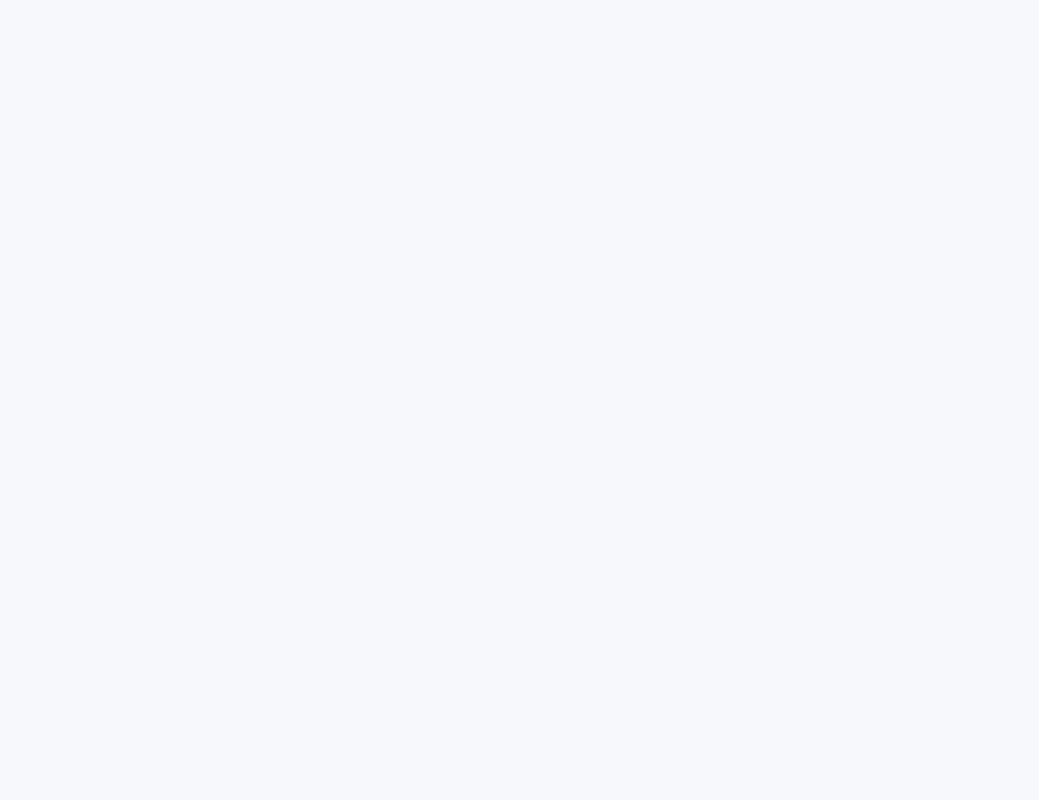
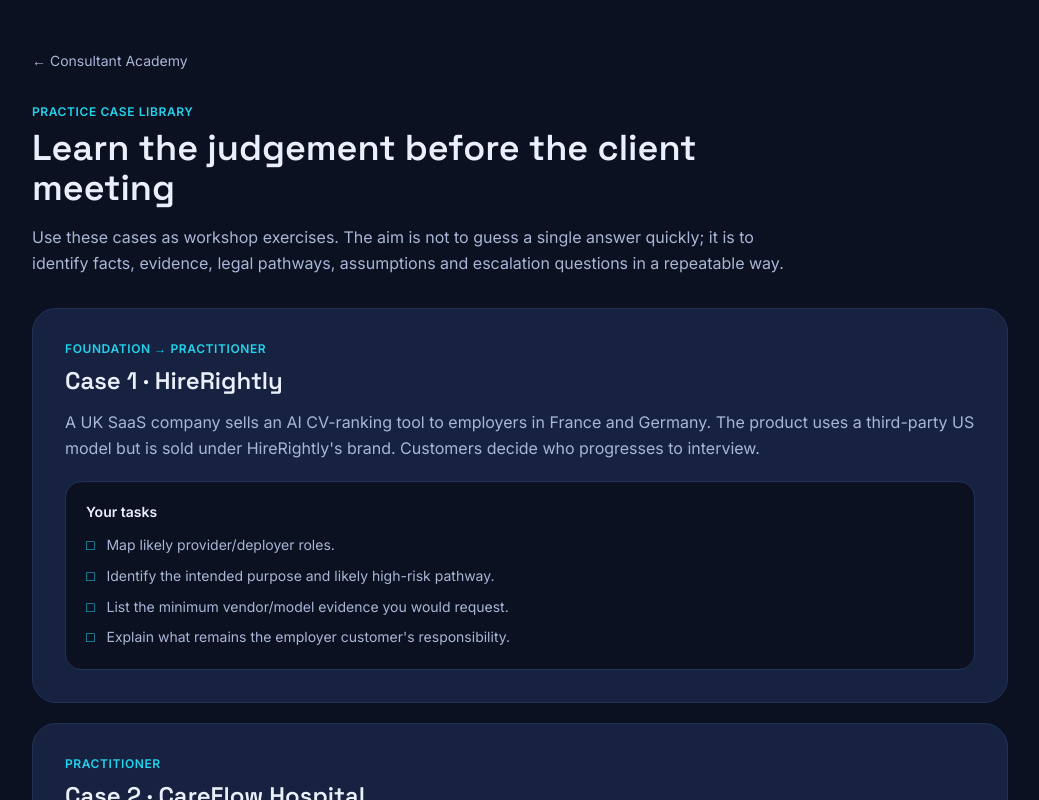
Before and after one commit to AiActReady/mockexam-app, a Next.js app: page /academy/cases in a window 1280 px wide. Before the commit this address had no page. Shown: the top 800 px of the page, without its empty margins (120-1159 px from the left). Built offline with nearby package versions, Linux system fonts and the light colour scheme.

Commit message:
Add Academy practice case library

```diff
--- /dev/null
+++ b/src/app/academy/cases/page.tsx
@@ -0,0 +1,78 @@
+import Link from "next/link";
+
+const CASES = [
+  {
+    title: "Case 1 · HireRightly",
+    level: "Foundation → Practitioner",
+    brief: "A UK SaaS company sells an AI CV-ranking tool to employers in France and Germany. The product uses a third-party US model but is sold under HireRightly's brand. Customers decide who progresses to interview.",
+    tasks: ["Map likely provider/deployer roles.", "Identify the intended purpose and likely high-risk pathway.", "List the minimum vendor/model evidence you would request.", "Explain what remains the employer customer's responsibility."],
+  },
+  {
+    title: "Case 2 · CareFlow Hospital",
+    level: "Practitioner",
+    brief: "A hospital uses third-party AI for staff recruitment, patient appointment prioritisation and a public chatbot. The three tools come from different vendors and have different functions.",
+    tasks: ["Do not classify the hospital once: map each system separately.", "Run high-risk and Article 50 analyses by use case.", "Identify privacy and fundamental-rights questions needing specialist input.", "Create an evidence-request list for human oversight and monitoring."],
+  },
+  {
+    title: "Case 3 · LendWise",
+    level: "Practitioner → Implementer",
+    brief: "A lender uses an AI model to support consumer credit decisions. The vendor says the model is ‘fair and explainable’, but provides only aggregate accuracy figures. Staff accept 99% of recommendations.",
+    tasks: ["Identify the classification and evidence questions.", "Challenge the vendor's fairness evidence.", "Assess whether human oversight looks meaningful.", "Draft three remediation actions with owners and evidence of completion."],
+  },
+  {
+    title: "Case 4 · BuildCo Copilot",
+    level: "Implementer",
+    brief: "A 600-person engineering consultancy has approved one enterprise AI assistant, but staff also use public chatbots, browser extensions and low-cost AI subscriptions. Commercially sensitive client documents may be included in prompts.",
+    tasks: ["Design a Shadow AI discovery plan.", "Separate AI Act classification from broader confidentiality, privacy and security risk.", "Create an acceptable-use and notification control.", "Define what evidence would show the control operates after launch."],
+  },
+  {
+    title: "Case 5 · CivicBenefits",
+    level: "Implementer → Client Ready",
+    brief: "A public-sector organisation plans to use AI to prioritise applications for a social-benefit programme. The system may affect vulnerable people and uses personal information from several government data sources.",
+    tasks: ["Map affected people and decision influence.", "Triage high-risk, FRIA and privacy/DPIA considerations without merging them into one undefined assessment.", "Design human oversight and complaint/escalation evidence.", "Prepare an executive summary of the unresolved decisions."],
+  },
+  {
+    title: "Case 6 · NovaAssist Product Change",
+    level: "Implementer → Lead",
+    brief: "A vendor's approved customer-service SaaS quietly adds automated emotion analysis, lead scoring and a new GPAI model. The client discovers the changes during annual renewal rather than through change notification.",
+    tasks: ["Identify feature-drift and supplier-governance failures.", "Re-run intended-purpose, role, classification and transparency analysis for each new feature.", "Define contractual/change-notification controls.", "Write an assurance finding and corrective-action plan."],
+  },
+];
+
+export default function CaseLibraryPage() {
+  return (
+    <div className="mx-auto max-w-5xl px-6 py-12">
+      <Link href="/academy" className="text-sm text-[var(--color-text-muted)] hover:text-[var(--color-text)]">← Consultant Academy</Link>
+      <header className="mt-8 max-w-3xl">
+        <div className="text-xs font-semibold uppercase tracking-wider text-[var(--color-primary)]">PRACTICE CASE LIBRARY</div>
+        <h1 className="mt-2 font-display text-4xl font-semibold">Learn the judgement before the client meeting</h1>
+        <p className="mt-4 leading-relaxed text-[var(--color-text-muted)]">
+          Use these cases as workshop exercises. The aim is not to guess a single answer quickly; it is to identify facts, evidence, legal pathways, assumptions and escalation questions in a repeatable way.
+        </p>
+      </header>
+
+      <div className="mt-8 space-y-5">
+        {CASES.map((item) => (
+          <article key={item.title} className="rounded-3xl border border-[var(--color-border)] bg-[var(--color-surface-raised)] p-6 md:p-8">
+            <div className="text-xs font-semibold uppercase tracking-wider text-[var(--color-primary)]">{item.level}</div>
+            <h2 className="mt-2 font-display text-2xl font-semibold">{item.title}</h2>
+            <p className="mt-3 leading-relaxed text-[var(--color-text-muted)]">{item.brief}</p>
+            <div className="mt-5 rounded-2xl border border-[var(--color-border)] bg-[var(--color-bg)] p-5">
+              <div className="text-sm font-semibold">Your tasks</div>
+              <ul className="mt-3 space-y-2 text-sm leading-relaxed text-[var(--color-text-muted)]">
+                {item.tasks.map((task) => <li key={task} className="flex gap-3"><span className="text-[var(--color-primary)]">□</span><span>{task}</span></li>)}
+              </ul>
+            </div>
+          </article>
+        ))}
+      </div>
+
+      <section className="mt-6 rounded-3xl border border-[var(--color-primary)]/40 bg-[var(--color-surface-raised)] p-6">
+        <div className="font-semibold">Review standard</div>
+        <p className="mt-2 text-sm leading-relaxed text-[var(--color-text-muted)]">
+          A strong response separates facts from assumptions, maps roles system-by-system, follows the correct classification pathway, requests evidence before closing a control and identifies specialist questions rather than bluffing through them.
+        </p>
+      </section>
+    </div>
+  );
+}
```
